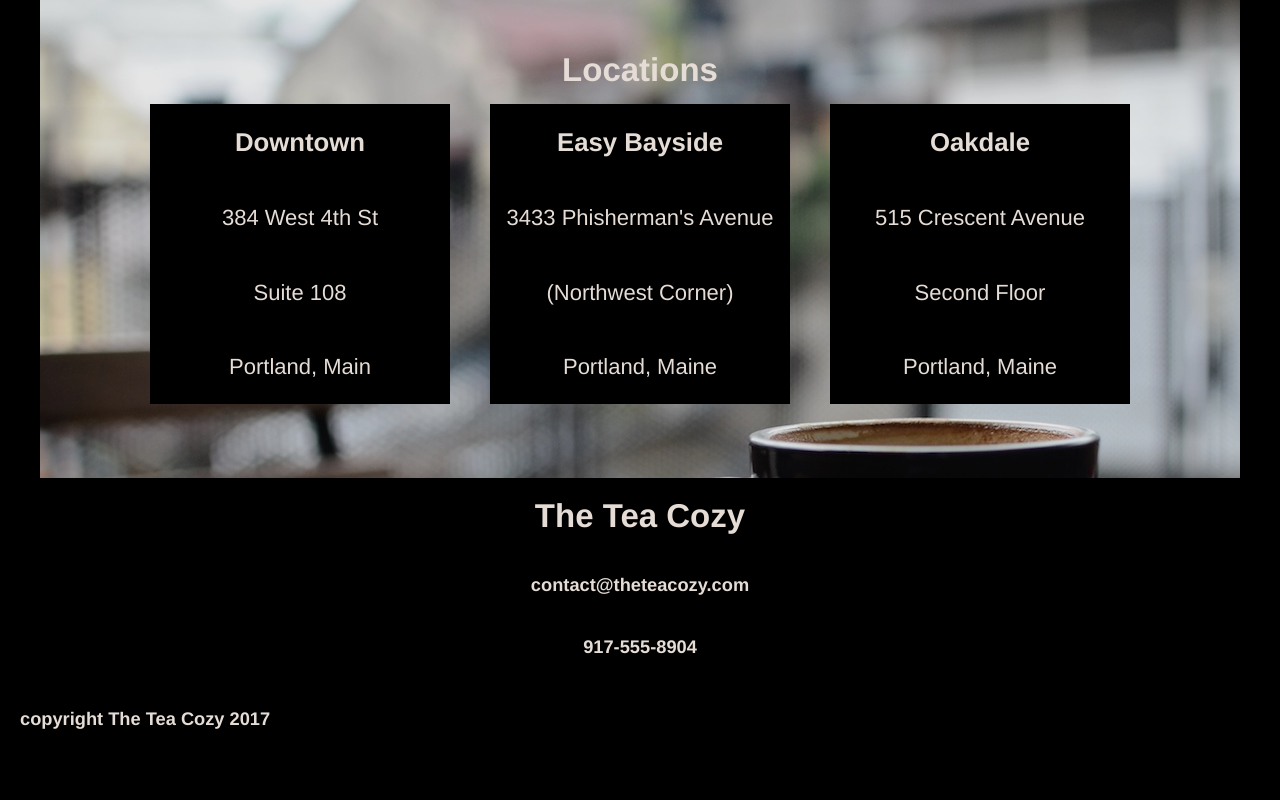
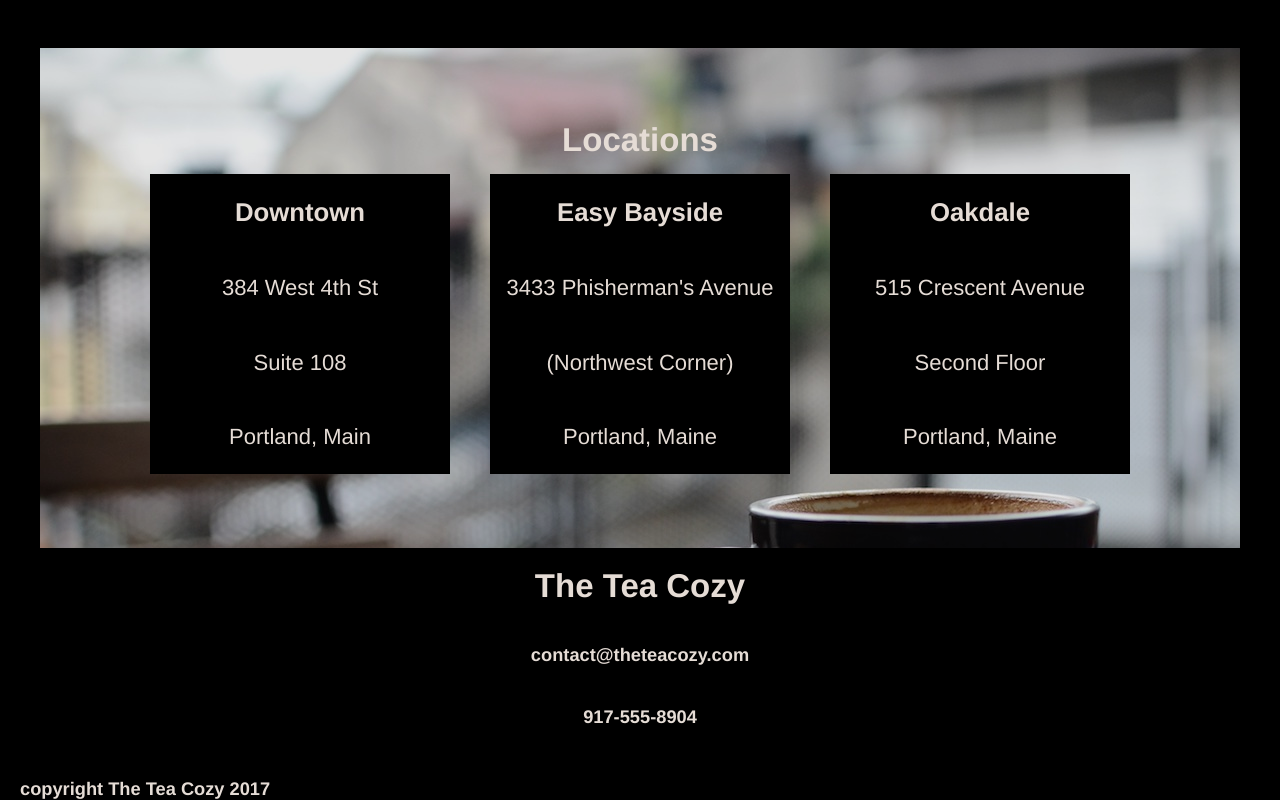
Before and after one commit to ejs21/TeaCosy, a plain HTML site: page index.html in a window 1280 px wide. Shown: the part 1469-2269 px from the top of the page. Before the commit the page ends 2229 px from the top, so only its background shows below. Drawn offline with Linux system fonts and the light colour scheme.

Commit message:
Fix overlapping divs.

```diff
--- a/resources/css/style.css
+++ b/resources/css/style.css
@@ -54,7 +54,7 @@ header nav a {
 
 .content {
   position: relative;
-  top: 42px;
+  top: 70px;
 }
 
 /* Mission */
@@ -138,6 +138,11 @@ header nav a {
 
 /* Footer */
 
+footer {
+  position: relative;
+  top: 70px;
+}
+
 .contact h2, .contact h5 {
   margin: 0px;
   padding: 0px;
```
Also changed, not shown: index.html (+3 -4 lines), 1 other file.
